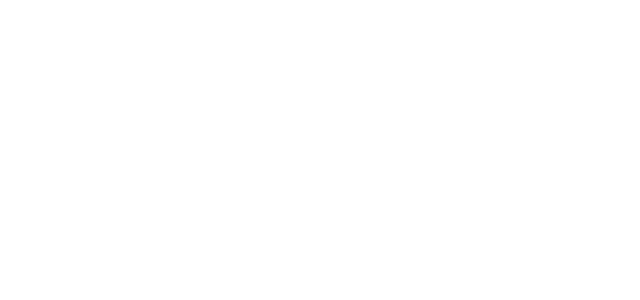
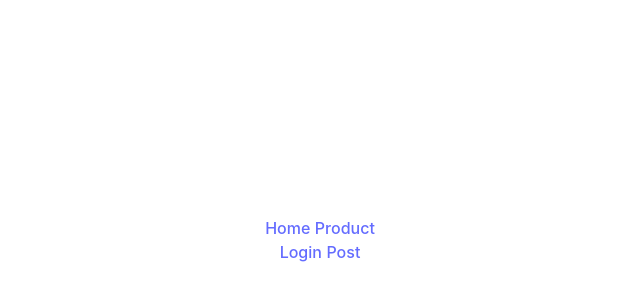
Before and after one commit to Victor323232/keep-clone, a Svelte app in the folder keep-svelte/: page / in a window 1280 px wide. Shown: the part 160-460 px from the top of the page, without its empty margins (320-960 px from the left). Built offline with nearby package versions, Linux system fonts and the light colour scheme.

Commit message:
estrutura

```diff
--- a/keep-svelte/src/App.svelte
+++ b/keep-svelte/src/App.svelte
@@ -2,6 +2,7 @@
   import  Router  from "svelte-spa-router";
     import Login from "./pages/auth/Login.svelte";
     import Signup from "./pages/auth/Signup.svelte";
+    import Navbar from "./pages/Navbar.svelte";
     import CreatePost from "./pages/post/CreatePost.svelte";
     import Home from "./pages/post/Home.svelte";
     import UpdatePost from "./pages/post/UpdatePost.svelte";
@@ -15,6 +16,7 @@
 </script>
 
 <main>
+  <Navbar></Navbar>
 <Router {routes}/>
 </main>
 
--- a/keep-svelte/src/pages/Navbar.svelte
+++ b/keep-svelte/src/pages/Navbar.svelte
@@ -0,0 +1,22 @@
+<script>
+    import { push } from "svelte-spa-router";
+</script>
+
+<main>
+    <div class="container-fluid bg-dark">
+        <div class="container">
+            <div class="navbar">
+                <div class="d-flex">
+                    <a href="#/" class="nav-link">Home</a>
+
+                        <a href="#/create-product" class="nav-link">Product</a>
+                <div class="d-flex">
+
+                        <a href="#/login" class="nav-link">Login</a>
+                        <a href="#/login" class="nav-link">Post</a>
+
+                </div>
+            </div>
+        </div>
+    </div>
+</main>
```
